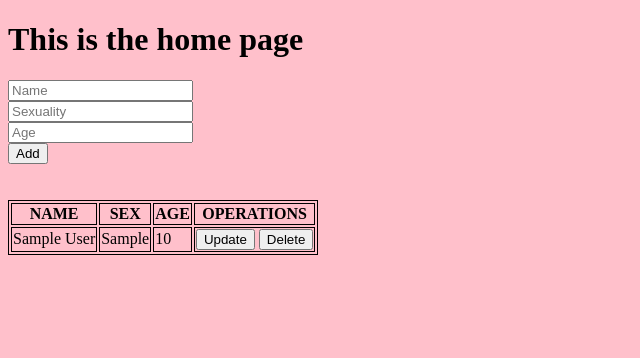
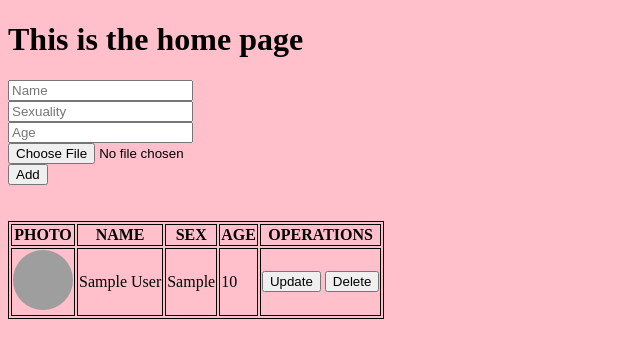
Before and after one commit to ElTrackiras/FlaskTutorial2025, a Flask app: page /home in a window 1280 px wide. Shown: the top 358 px of the page, without its empty margins (0-640 px from the left). Run offline with Flask 3, Linux system fonts and the light colour scheme; tables that the repository leaves empty or names only in its code hold one stand-in row (values such as "Sample post"); grey boxes are pictures that could not be loaded.

Commit message:
Part 12: Adding images, displaying in frontend and adding profile picture

```diff
--- a/main.py
+++ b/main.py
@@ -1,7 +1,8 @@
 from flask import Flask, render_template, request, url_for, redirect
-import pymysql
+import pymysql, os
 
 app = Flask(__name__)
+app.config['UPLOAD_FOLDER'] = "static/students_pp/"
 
 connection = pymysql.connect(
     host = "localhost",
@@ -42,9 +43,14 @@ def enroll_student():
     name = request.form.get('name_inp')
     sex = request.form.get('sex_inp')
     age = request.form.get('age_inp')
+    file = request.files.get('img_inp')
+    filepath = os.path.join(app.config['UPLOAD_FOLDER'], file.filename)
+    file.save(filepath)
 
-    sql = "INSERT INTO students (student_name, student_sex, student_age) VALUES (%s, %s, %s)"
-    cursor.execute(sql, (name, sex, age))
+    profile_pic = "students_pp/" + file.filename
+
+    sql = "INSERT INTO students (student_name, student_sex, student_age, student_pp) VALUES (%s, %s, %s, %s)"
+    cursor.execute(sql, (name, sex, age, profile_pic))
     connection.commit()
 
     return redirect(url_for('home_page'))
--- a/static/myDesign.css
+++ b/static/myDesign.css
@@ -5,3 +5,9 @@ body {
 table, th, td {
     border: 1px solid;
 }
+
+.profile-img {
+    width: 60px;
+    height: 60px;
+    border-radius: 50%;
+}
--- a/templates/home.html
+++ b/templates/home.html
@@ -5,12 +5,14 @@
 <body>
     <h1>This is the home page</h1>
 
-    <form action="/enroll_student" method="post">
-        <input type="text" id="name_inp" name="name_inp" placeholder="Name">
+    <form action="/enroll_student" method="post" enctype="multipart/form-data">
+        <input type="text" id="name_inp" name="name_inp" placeholder="Name" required>
         <br>
-        <input type="text" id="sex_inp" name="sex_inp" placeholder="Sexuality">
+        <input type="text" id="sex_inp" name="sex_inp" placeholder="Sexuality" required>
         <br>
-        <input type="text" id="age_inp" name="age_inp" placeholder="Age">
+        <input type="text" id="age_inp" name="age_inp" placeholder="Age" required>
+        <br>
+        <input type="file" id="img_inp" name="img_inp" accept="image/*" required>
         <br>
         <input type="submit" value="Add">
     </form>
@@ -18,6 +20,7 @@
     <br><br>
     <table>
         <tr>
+            <th>PHOTO</th>
             <th>NAME</th>
             <th>SEX</th>
             <th>AGE</th>
@@ -26,6 +29,7 @@
 
         {% for i in std %}
         <tr>
+            <td><img class="profile-img" src="{{url_for('static', filename=i['student_pp'])}}"></td>
             <td>{{i['student_name']}}</td>
             <td>{{i['student_sex']}}</td>
             <td>{{i['student_age']}}</td>
--- a/templates/landing.html
+++ b/templates/landing.html
@@ -12,5 +12,8 @@
         <input type="submit" value="Login">
     </form>
 
+    <br><br>
+    <img src="{{url_for('static', filename='assets_img/cover_1.png')}}">
+
 </body>
 </html>
```
Also changed, not shown: static/assets_img/cover_1.png (added), static/students_pp/cover_1.png (added).
